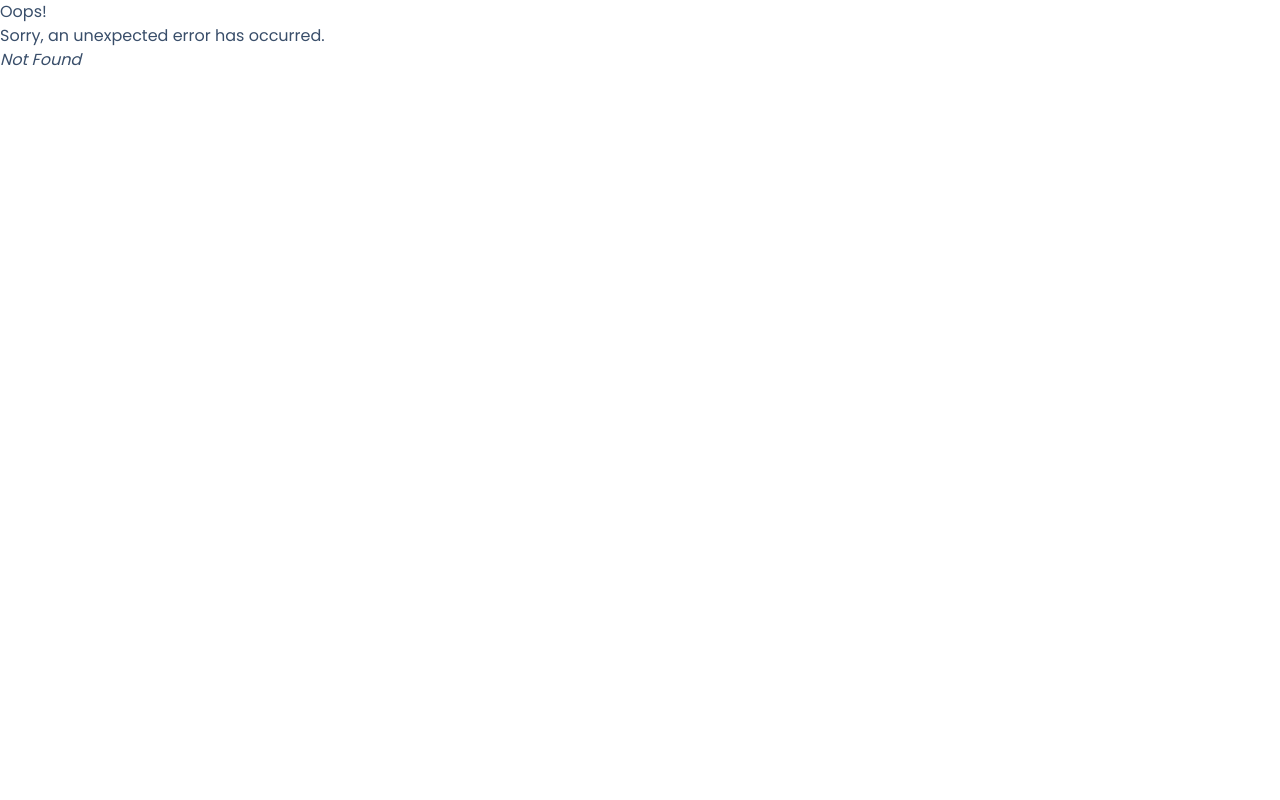
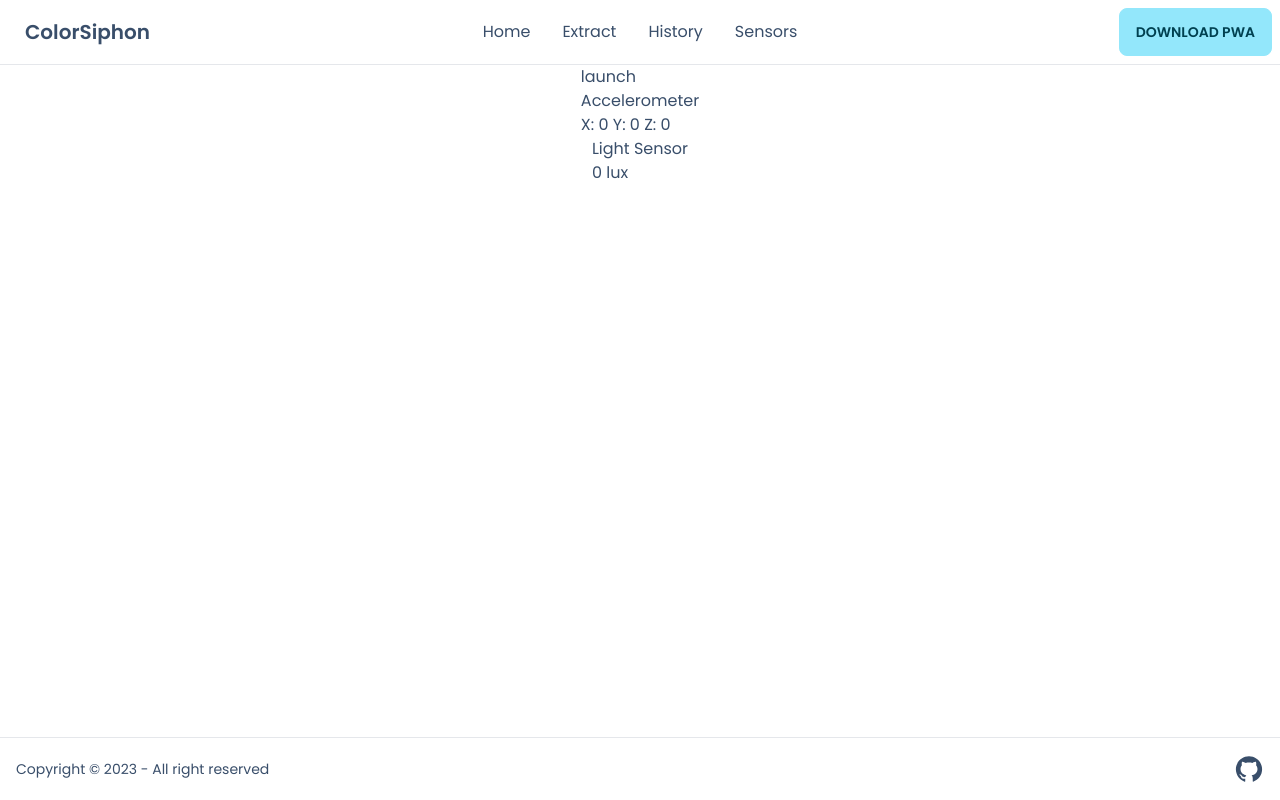
Before and after one commit to briantwene/ColorSiphon, a React (Vite) app: page /sensors in a window 1280 px wide. Before the commit this address had no page. Built offline with nearby package versions, Linux system fonts and the light colour scheme.

Commit message:
added sensor page

```diff
--- a/package.json
+++ b/package.json
@@ -18,7 +18,8 @@
     "react-dom": "^18.2.0",
     "react-icons": "^4.7.1",
     "react-router-dom": "^6.8.1",
-    "vite-plugin-svgr": "^2.4.0"
+    "vite-plugin-svgr": "^2.4.0",
+    "yarn": "^1.22.19"
   },
   "devDependencies": {
     "@tailwindcss/typography": "^0.5.9",
--- a/src/Components/Nav.jsx
+++ b/src/Components/Nav.jsx
@@ -37,6 +37,9 @@ function Nav({ download }) {
             <li>
               <a href="/history">History</a>
             </li>
+            <li>
+              <a href="/sensors">Sensors</a>
+            </li>
           </ul>
         </div>
         <div className="btn btn-ghost normal-case text-xl font-semibold font-poppins">
@@ -54,6 +57,9 @@ function Nav({ download }) {
           <li>
             <a href="/history">History</a>
           </li>
+          <li>
+            <a href="/sensors">Sensors</a>
+          </li>
         </ul>
       </div>
       <div className="navbar-end">
--- a/src/main.jsx
+++ b/src/main.jsx
@@ -8,6 +8,7 @@ import Extract from "./routes/extract";
 import History from "./routes/history";
 import Index from "./routes";
 import Palette, { loader as paletteLoader } from "./routes/palette";
+import Sensors from "./routes/sensors";
 const router = createBrowserRouter([
   {
     path: "/",
@@ -27,6 +28,10 @@ const router = createBrowserRouter([
         path: "/palette/:paletteId",
         element: <Palette />,
         loader: paletteLoader
+      },
+      {
+        path: "/sensors",
+        element: <Sensors />
       }
     ]
   }
--- /dev/null
+++ b/src/routes/sensors.jsx
@@ -0,0 +1,86 @@
+import React, { useState, useEffect } from "react";
+import { Await } from "react-router-dom";
+
+function Sensors() {
+  const [accel, setAccel] = useState({ x: 0, y: 0, z: 0 });
+  const [light, setLight] = useState(0);
+  let accelerometer = null;
+  let lightSensor = null;
+
+  const startAccel = () => {
+    try {
+      accelerometer = new Accelerometer({ referenceFrame: "device" });
+      lightSensor = new AmbientLightSensor();
+      mag = new Magnetometer();
+
+      accelerometer.addEventListener("error", (event) => {
+        console.log(event.error.name, event.error.message);
+      });
+      accelerometer.addEventListener("reading", () => {
+        setAccel({
+          x: accelerometer.x,
+          y: accelerometer.y,
+          z: accelerometer.z
+        });
+      });
+
+      lightSensor.addEventListener("reading", (event) => {
+        setLight(lightSensor.illuminance);
+      });
+
+      lightSensor.addEventListener("error", (event) => {
+        console.log(event.error.name, event.error.message);
+      });
+
+      accelerometer.start();
+      lightSensor.start();
+    } catch (error) {
+      // Handle construction errors.
+      if (error.name === "SecurityError") {
+        // See the note above about permissions policy.
+        console.log("Sensor construction was blocked by a permissions policy.");
+      } else if (error.name === "ReferenceError") {
+        console.log("Sensor is not supported by the User Agent.");
+      } else {
+        throw error;
+      }
+    }
+  };
+  const startLight = () => {};
+  const startOrientation = () => {};
+  const startMagnet = () => {};
+
+  async function startSensors() {
+    console.log("is run");
+    Promise.all([
+      navigator.permissions.query({ name: "accelerometer" }),
+
+      navigator.permissions.query({ name: "ambient-light-sensor" })
+    ]).then((results) => {
+      if (results.every((result) => result.state === "granted")) {
+      }
+    });
+  }
+
+  //   useEffect(() => {
+  //     startSensor();
+  //   }, []);
+
+  return (
+    <div className="container flex-grow flex flex-col items-center mx-auto px-5">
+      <div>
+        <button onClick={startSensors}>launch</button>
+        <h1>Accelerometer</h1>
+        <div>
+          X: {accel.x} Y: {accel.y} Z: {accel.z}
+        </div>
+      </div>
+      <div>
+        <h1>Light Sensor</h1>
+        <div>{light} lux</div>
+      </div>
+    </div>
+  );
+}
+
+export default Sensors;
```
Also changed, not shown: src/utils.js (line endings or trailing spaces), 2 other files (tests, documents, lock files or other folders).
